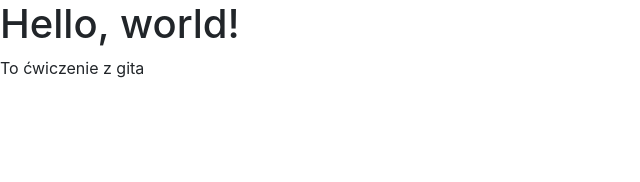
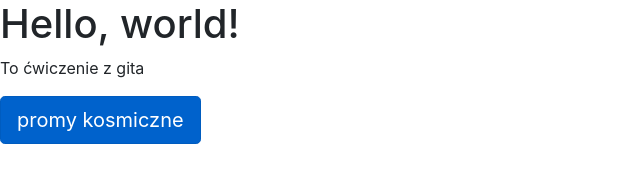
Before and after one commit to skociuba/cwiczenie1, a plain HTML site: page index.html in a window 1280 px wide. Shown: the whole page, without its empty margins (0-640 px from the left). Drawn offline with nearby package versions, Linux system fonts and the light colour scheme.

Commit message:
dodano link

```diff
--- a/index.html
+++ b/index.html
@@ -15,6 +15,8 @@
 
     <p>To ćwiczenie z gita</p>
 
+    <a href="http://seba.mjach.neteasy.pl/" class="btn btn-primary btn-lg active" role="button" aria-pressed="true">promy kosmiczne</a>
+
     <!-- Optional JavaScript -->
     <!-- jQuery first, then Popper.js, then Bootstrap JS -->
     <script src="https://code.jquery.com/jquery-3.3.1.slim.min.js" integrity="sha384-q8i/X+965DzO0rT7abK41JStQIAqVgRVzpbzo5smXKp4YfRvH+8abtTE1Pi6jizo" crossorigin="anonymous"></script>
```
